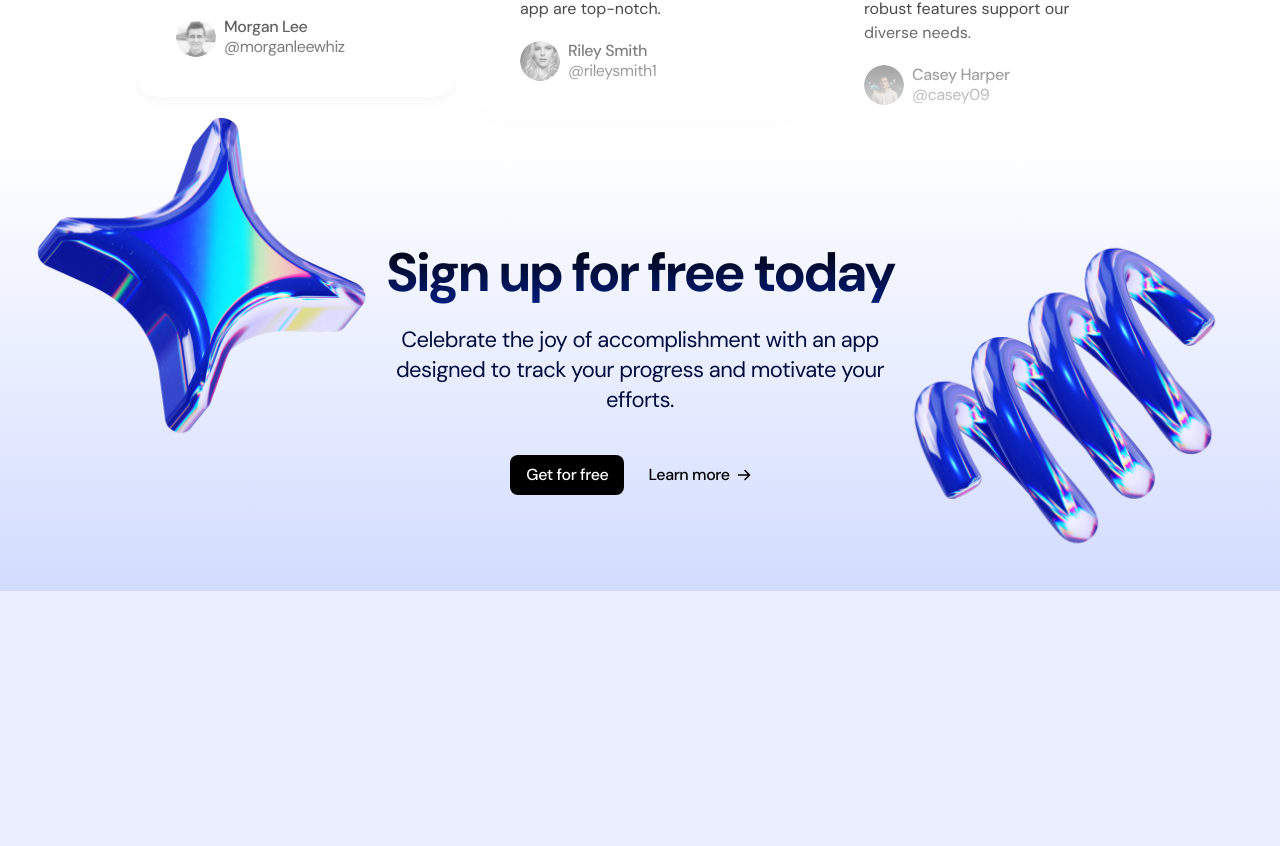
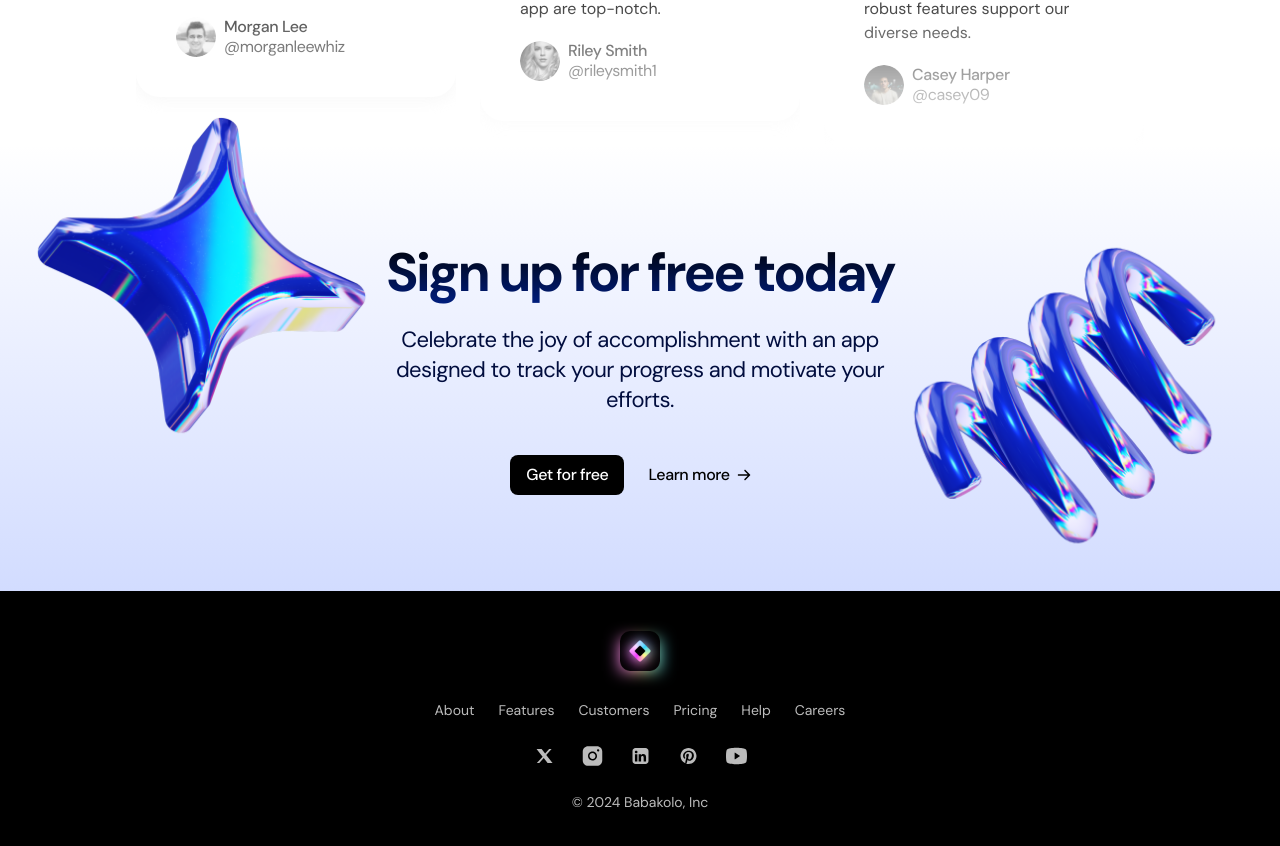
Before and after one commit to usmansbk/saas-landing-example-light, a Next.js app: page / in a window 1280 px wide. Shown: the part 4165-5011 px from the top of the page. Before the commit the page ends 4756 px from the top, so only its background shows below. Built offline with nearby package versions, Linux system fonts and the light colour scheme.

Commit message:
add footer

```diff
--- a/src/app/page.tsx
+++ b/src/app/page.tsx
@@ -1,4 +1,5 @@
 import CallToAction from "./sections/CallToAction";
+import Footer from "./sections/Footer";
 import Header from "./sections/Header";
 import Hero from "./sections/Hero";
 import LogoTicker from "./sections/LogoTicker";
@@ -16,6 +17,7 @@
       <Pricing />
       <Testimonials />
       <CallToAction />
+      <Footer />
     </>
   );
 }
--- /dev/null
+++ b/src/app/sections/Footer.tsx
@@ -0,0 +1,68 @@
+import Logo from "@/assets/logo.png";
+import Image from "next/image";
+import SocialX from "@/assets/icons/social-x.svg";
+import SocialInsta from "@/assets/icons/social-insta.svg";
+import SocialLinkedIn from "@/assets/icons/social-linkedin.svg";
+import SocialPin from "@/assets/icons/social-pin.svg";
+import SocialYouTube from "@/assets/icons/social-youtube.svg";
+import Link from "next/link";
+
+const links = [
+  {
+    name: "About",
+    href: "#",
+  },
+  {
+    name: "Features",
+    href: "#",
+  },
+  {
+    name: "Customers",
+    href: "#",
+  },
+  {
+    name: "Pricing",
+    href: "#",
+  },
+  {
+    name: "Help",
+    href: "#",
+  },
+  {
+    name: "Careers",
+    href: "#",
+  },
+];
+
+export default function Footer() {
+  return (
+    <footer className="bg-black text-[#bcbcbc] text-sm py-10 text-center">
+      <div className="container">
+        <div className="inline-flex relative before:content-[''] before:top-2 before:bottom-0 before:blur before:w-full before:bg-[linear-gradient(to_right,#f87bff,#fb92cf,#ffdd9b,#c2f0b1,#2fd8fe)] before:absolute">
+          <Image
+            src={Logo}
+            alt="SaaS Logo"
+            width={40}
+            height={40}
+            className="relative"
+          />
+        </div>
+        <nav className="flex flex-col gap-6 mt-6 md:flex-row md:justify-center">
+          {links.map(({ href, name }) => (
+            <Link href={href} key={name}>
+              {name}
+            </Link>
+          ))}
+        </nav>
+        <div className="flex justify-center gap-6 mt-6">
+          <SocialX />
+          <SocialInsta />
+          <SocialLinkedIn />
+          <SocialPin />
+          <SocialYouTube />
+        </div>
+        <p className="mt-6">&copy; {new Date().getFullYear()} Babakolo, Inc</p>
+      </div>
+    </footer>
+  );
+}
```
